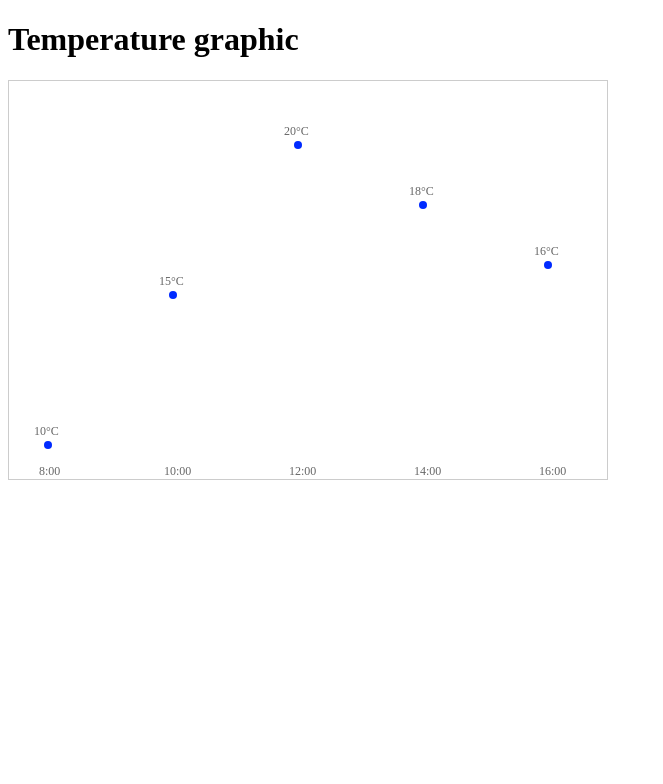
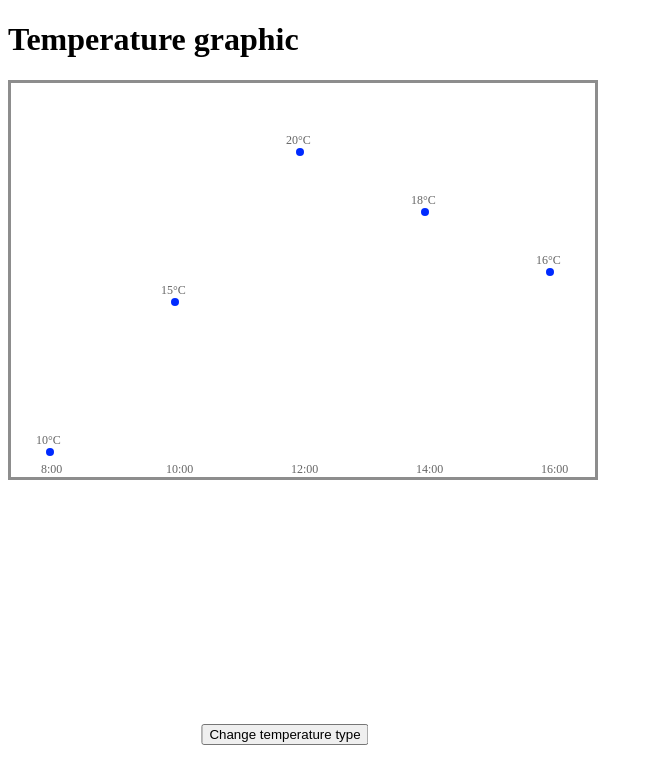
Before and after one commit to DannyCubee/fiae22l_celsius, a plain HTML site: page diagramm.html in a window 1280 px wide. Shown: the whole page, without its empty margins (0-663 px from the left). Drawn offline with Linux system fonts and the light colour scheme.

Commit message:
~ added a button to change temperature types(and functionality of it)
Signed-off-by: Zenova <sonchisve@gmail.com>

```diff
--- a/diagramm.html
+++ b/diagramm.html
@@ -7,9 +7,9 @@
 <style>
         /* for graphic */
         #chart {
-            width: 600px;
+            width: 590px;
             height: 400px;
-            border: 1px solid #ccc;
+            border: 3px solid #8d8d8d;
             position: relative;
             padding: 40px;
             box-sizing: border-box;
@@ -36,60 +36,82 @@
             font-size: 12px;
             color: #666;
         }
+        #toggleButton {
+            position: absolute;
+            left: 285px;
+            transform: translateX(-50%);
+            bottom: 55px;
+        }
 </style>
 </head>
 <body>
 <h1>Temperature graphic</h1>
 <div id="chart"></div>
+<button id="toggleButton">Change temperature type</button>
 
     <script>
-        // Data: time and temperature
-        const data = [
-            { time: '8:00', temperature: 10 },
-            { time: '10:00', temperature: 15 },
-            { time: '12:00', temperature: 20 },
-            { time: '14:00', temperature: 18 },
-            { time: '16:00', temperature: 16 }
+        let isCelsius = true;
+
+        function toggleTemperature() {
+            const chart = document.getElementById('chart');
+            const temperatureData = [
+                {time: '8:00', celsius: 10, fahrenheit: 58},
+                {time: '10:00', celsius: 15, fahrenheit: 69},
+                {time: '12:00', celsius: 20, fahrenheit: 46},
+                {time: '14:00', celsius: 18, fahrenheit: 35},
+                {time: '16:00', celsius: 16, fahrenheit: 50}
             ];
+
+            //To clear graphic before usage
+            chart.innerHTML = '';
+
+            //according to the buttons type give a special list of data
+            const data = isCelsius ? temperatureData.map(item => item.celsius) : temperatureData.map(item => item.fahrenheit);
 
             // Code for the points on the axes
             function createPoints() {
-            const chart = document.getElementById('chart');
-            const maxValue = Math.max(...data.map(item => item.temperature));
-            const minValue = Math.min(...data.map(item => item.temperature));
+                const maxValue = Math.max(...data);
+                const minValue = Math.min(...data);
                 const valueRange = maxValue - minValue;
                 const timeInterval = 100 / (data.length - 1);
 
-            data.forEach((point, index) => {
+                data.forEach((temperature, index) => {
                     const x = index * timeInterval * 5; // Change the distance on the axe X
-                const y = (point.temperature - minValue) / valueRange * 300 +20; // Change the size on the axe X
+                    const y = 320 - ((temperature - minValue) / valueRange) * 300 + 20; // Change the size on the axe X
 
                     const newPoint = document.createElement('div');
                     newPoint.className = 'point';
-                newPoint.style.left = x + 35+ 'px';
-                newPoint.style.bottom = y + 10+ 'px';
+                    newPoint.style.left = x + 35 + 'px';
+                    newPoint.style.top = y + 25 + 'px';
 
                     chart.appendChild(newPoint);
 
 
                     const timeLabel = document.createElement('div');
                     timeLabel.className = 'axis-label';
-                timeLabel.style.left = x +30+ 'px';
+                    timeLabel.style.left = x + 30 + 'px';
                     timeLabel.style.bottom = '0';
-                timeLabel.textContent = point.time;
+                    timeLabel.textContent = temperatureData[index].time;
                     chart.appendChild(timeLabel);
 
                     const tempLabel = document.createElement('div');
                     tempLabel.className = 'axis-label';
-                tempLabel.style.left = x +25+ 'px';
-                tempLabel.style.bottom = y + 20 + 'px';
-                tempLabel.textContent = point.temperature + '°C';
+                    tempLabel.style.left = x + 25 + 'px';
+                    tempLabel.style.top = y + 10 + 'px';
+                    tempLabel.textContent = isCelsius ? temperature + '°C': temperature + '°F';
                     chart.appendChild(tempLabel);
                 });
             }
 
+            createPoints();
+        }
+         document.getElementById('toggleButton').addEventListener('click', function() {
+         isCelsius = !isCelsius;
+         toggleTemperature();
+         });
+
         // Create the graphic by page opening
-        window.onload = createPoints;
+    window.onload = toggleTemperature;
 </script>
 </body>
 </html>
```
Lines whose indentation alone changed are shown as unchanged.
